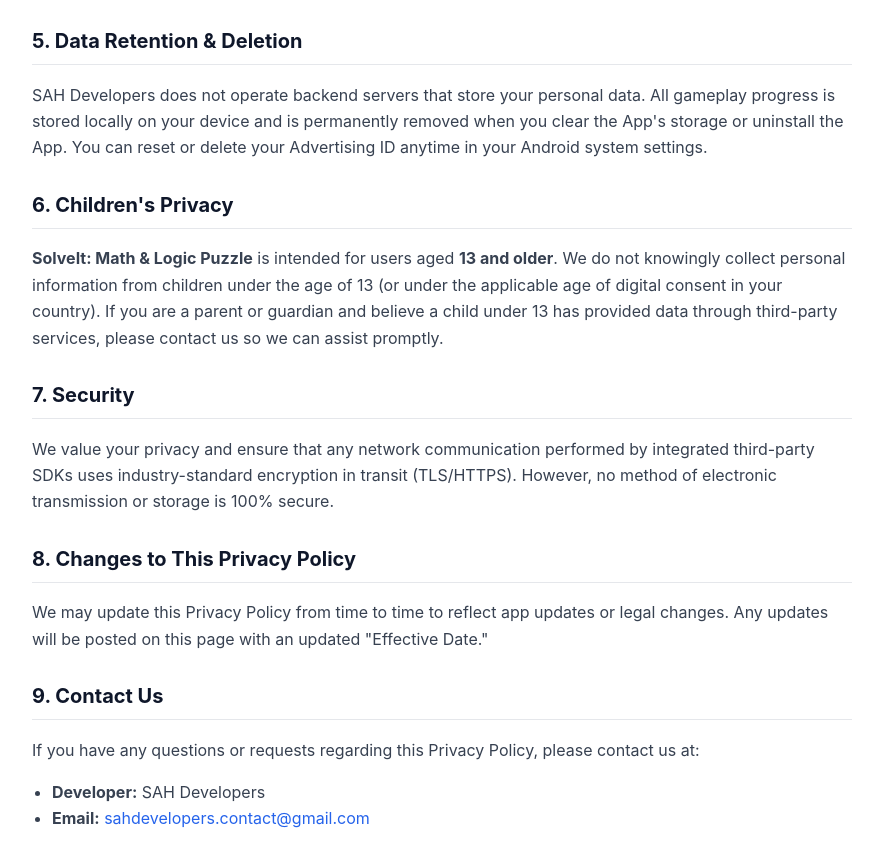
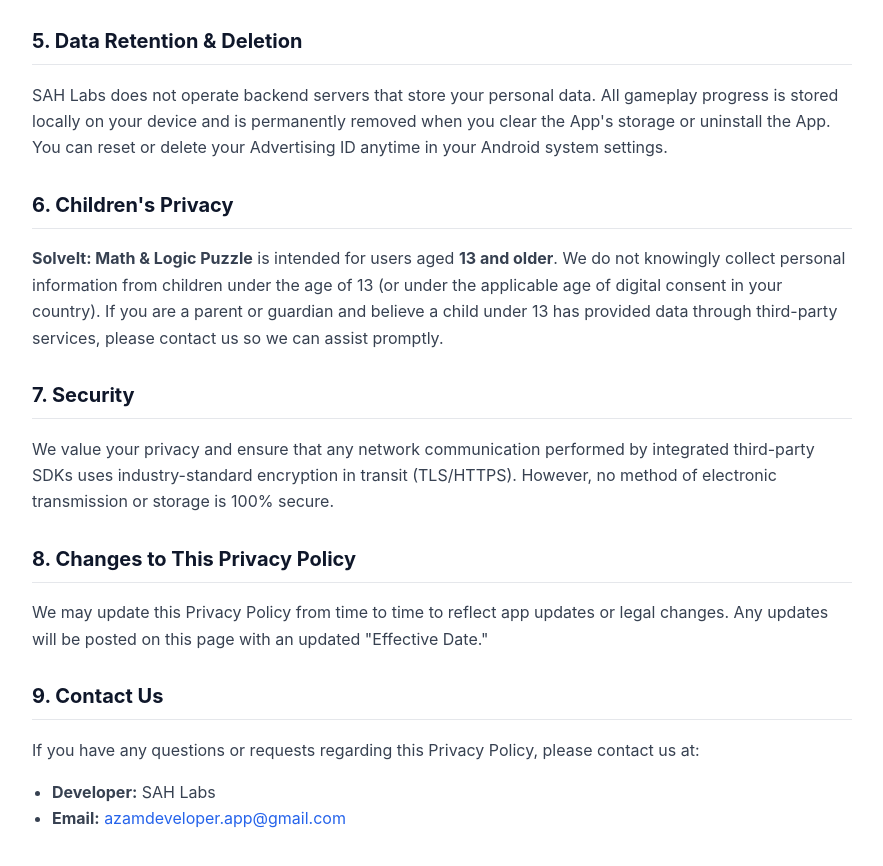
Before and after one commit to syedazamhussain/solveit-privacy-policy, a plain HTML site: page index.html in a window 1280 px wide. Shown: the part 1462-2328 px from the top of the page, without its empty margins (198-1081 px from the left). Drawn offline with Linux system fonts and the light colour scheme.

Commit message:
index.html

```diff
--- a/index.html
+++ b/index.html
@@ -26,10 +26,10 @@
 <body>
 
   <h1>Privacy Policy</h1>
-  <p class="meta"><strong>Effective Date:</strong> November 22, 2026 &nbsp;|&nbsp; <strong>App:</strong> SolveIt: Math &amp; Logic Puzzle &nbsp;|&nbsp; <strong>Developer:</strong> SAH Developers</p>
+  <p class="meta"><strong>Effective Date:</strong> November 22, 2026 &nbsp;|&nbsp; <strong>App:</strong> SolveIt: Math &amp; Logic Puzzle &nbsp;|&nbsp; <strong>Developer:</strong> SAH Labs</p>
 
   <p>
-    SAH Developers ("we," "our," or "us") built <strong>SolveIt: Math &amp; Logic Puzzle</strong> ("the App") as a free, ad-supported mobile game. This Privacy Policy explains how information is collected, used, and protected when you use our App worldwide, including in the European Economic Area (EEA), the United Kingdom (UK), the United States (including California), India, and other jurisdictions.
+    SAH Labs ("we," "our," or "us") built <strong>SolveIt: Math &amp; Logic Puzzle</strong> ("the App") as a free, ad-supported mobile game. This Privacy Policy explains how information is collected, used, and protected when you use our App worldwide, including in the European Economic Area (EEA), the United Kingdom (UK), the United States (including California), India, and other jurisdictions.
   </p>
 
   <h2>1. Information We Collect</h2>
@@ -74,7 +74,7 @@
 
   <h2>5. Data Retention &amp; Deletion</h2>
   <p>
-    SAH Developers does not operate backend servers that store your personal data. All gameplay progress is stored locally on your device and is permanently removed when you clear the App's storage or uninstall the App. You can reset or delete your Advertising ID anytime in your Android system settings.
+    SAH Labs does not operate backend servers that store your personal data. All gameplay progress is stored locally on your device and is permanently removed when you clear the App's storage or uninstall the App. You can reset or delete your Advertising ID anytime in your Android system settings.
   </p>
 
   <h2>6. Children's Privacy</h2>
@@ -97,8 +97,8 @@
     If you have any questions or requests regarding this Privacy Policy, please contact us at:
   </p>
   <ul>
-    <li><strong>Developer:</strong> SAH Developers</li>
-    <li><strong>Email:</strong> <a href="mailto:sahdevelopers.contact@gmail.com">sahdevelopers.contact@gmail.com</a></li>
+    <li><strong>Developer:</strong> SAH Labs</li>
+    <li><strong>Email:</strong> <a href="mailto:azamdeveloper.app@gmail.com">azamdeveloper.app@gmail.com</a></li>
   </ul>
 
 </body>
```
